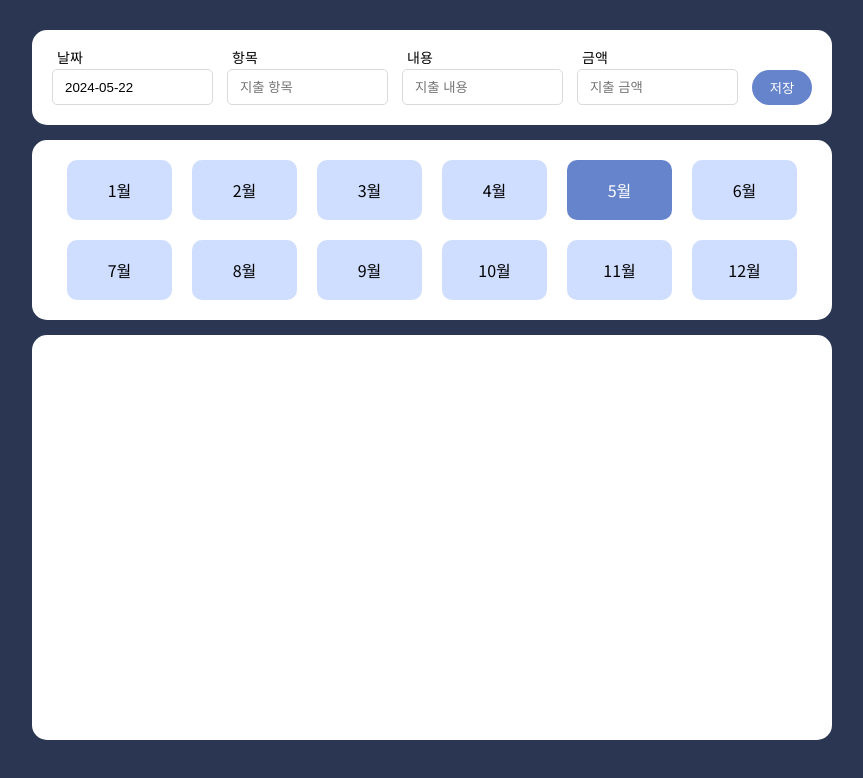
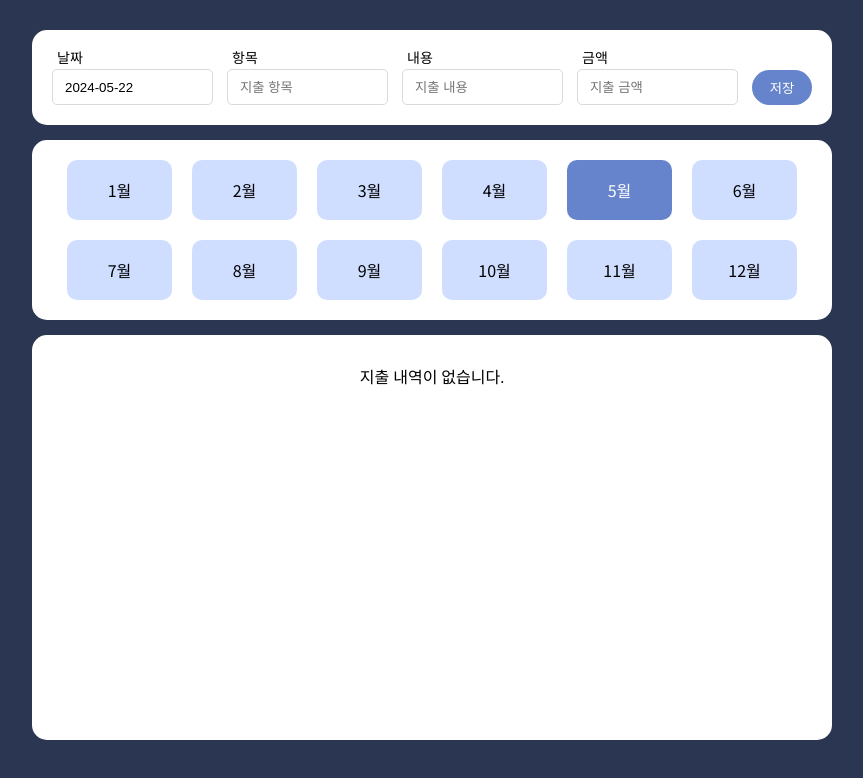
Before and after one commit to oneieo/react-skilled-project, a React (Vite) app: page / in a window 1280 px wide. Shown: the top 778 px of the page, without its empty margins (208-1071 px from the left). Built offline with nearby package versions, Linux system fonts and the light colour scheme.

Commit message:
update: 지출 내역 없을 때 나타나는 박스 추가

```diff
--- a/src/components/Expenditure.jsx
+++ b/src/components/Expenditure.jsx
@@ -113,7 +113,8 @@ const Expenditure = () => {
   return (
     <Wrapper>
       <Boxes>
-        {filteredList.map((data) => {
+        {filteredList.length > 0 ? (
+          filteredList.map((data) => {
             return (
               <Box key={data.id} onClick={() => navigate(`/detail/${data.id}`)}>
                 <Texts>
@@ -131,7 +132,16 @@ const Expenditure = () => {
                 </Texts>
               </Box>
             );
-        })}
+          })
+        ) : (
+          <Boxes
+            style={{
+              marginTop: "20px",
+            }}
+          >
+            지출 내역이 없습니다.
+          </Boxes>
+        )}
       </Boxes>
     </Wrapper>
   );
```
Lines whose indentation alone changed are shown as unchanged.
